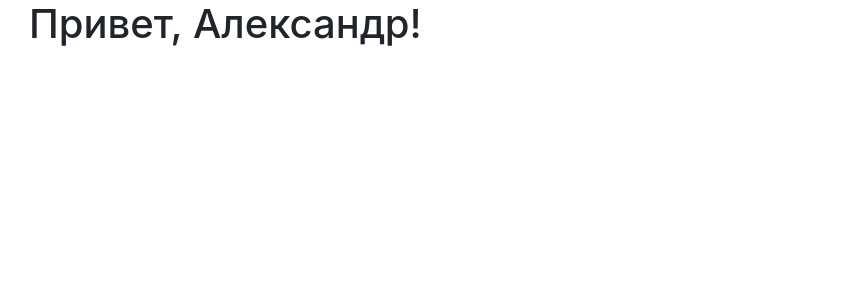
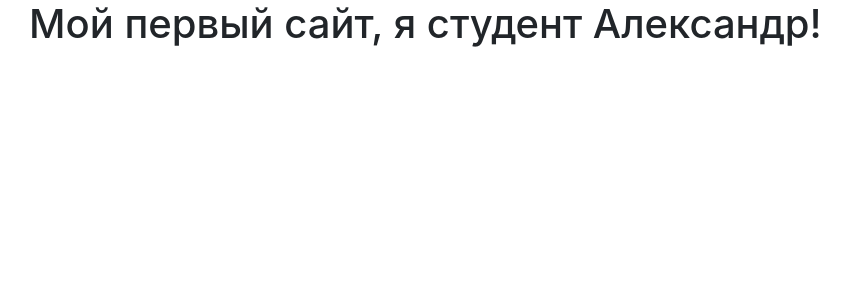
Before and after one commit to rus-2019-czn/first-STPP, a Flask app: page / in a window 1280 px wide. Shown: the part 56-356 px from the top of the page, without its empty margins (56-906 px from the left). Run offline with Flask 2, Linux system fonts and the light colour scheme; some libraries are stand-ins or nearby versions.

Commit message:
Add files via upload

```diff
--- a/templates/index.html
+++ b/templates/index.html
@@ -1,5 +1,5 @@
 {% extends "base.html" %}
 
 {% block content %}
-    <h1>Привет, {{ username }}!</h1>
+    <h1>Мой первый сайт, я студент {{ username }}!</h1>
 {% endblock %}
--- a/templates/picture.html
+++ b/templates/picture.html
@@ -1,6 +1,6 @@
 {% extends "base.html" %}
 
 {% block content %}
-<h1>Первая HTML-страница</h1>
+<h1>Портрет</h1>
 <img src = {{name}} width = 400px />
 {% endblock %}
```
